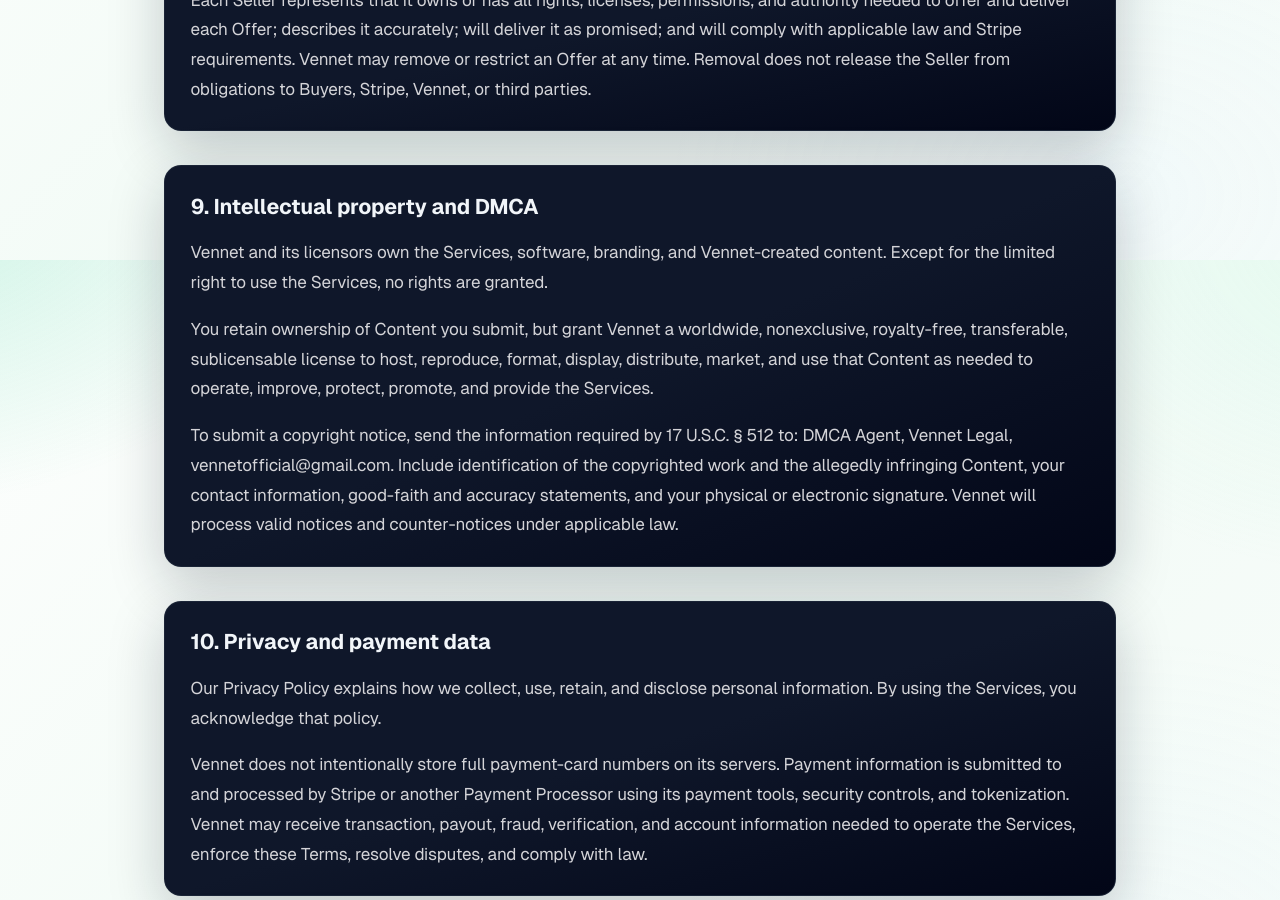
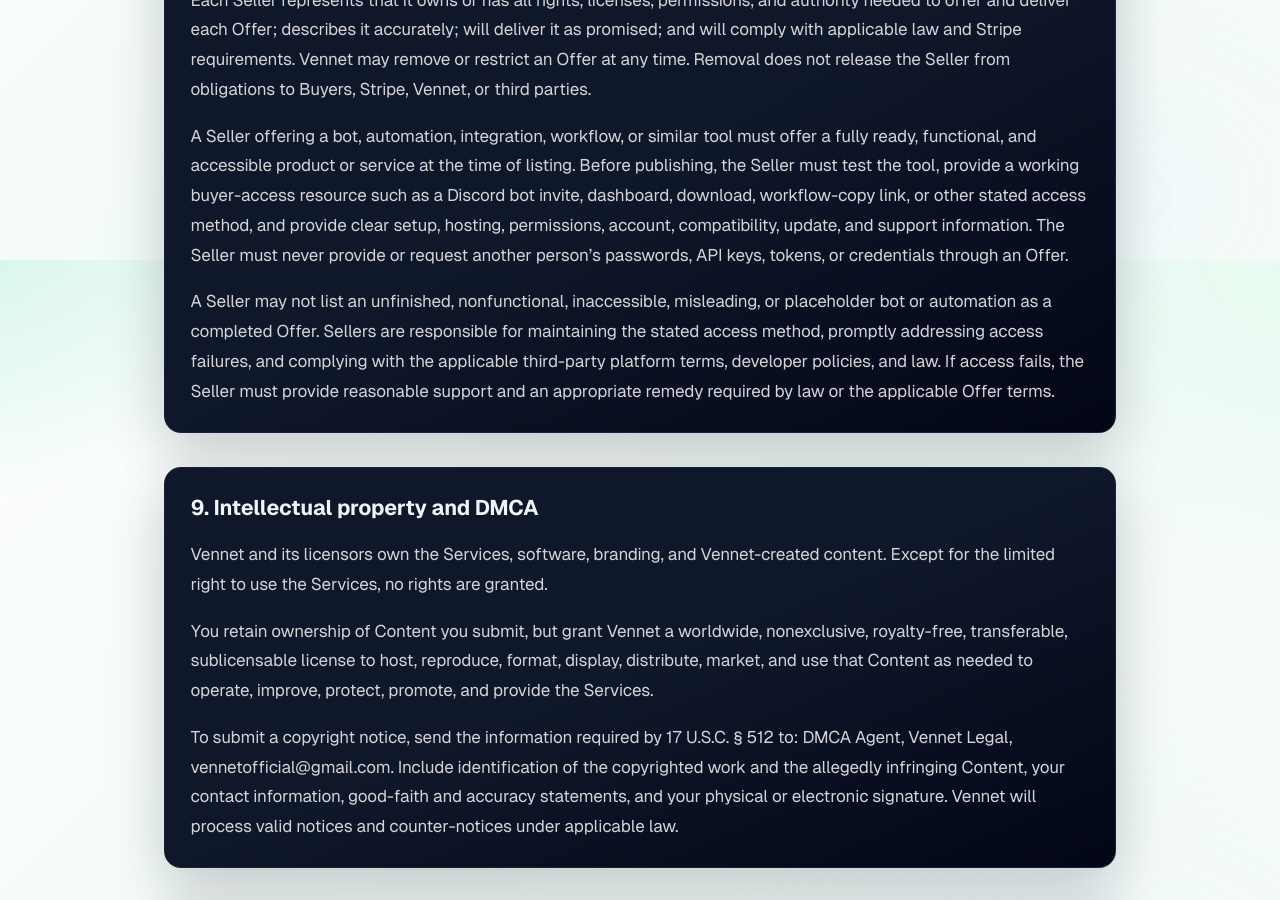
Before and after one commit to MagroOwner/Vennet, a Next.js app: page /terms in a window 1280 px wide. Shown: the part 3740-4640 px from the top of the page. Built offline with nearby package versions, Linux system fonts and the light colour scheme; no server answers; the database is empty.

Commit message:
Set bot and automation seller requirements

```diff
--- a/src/app/terms/page.tsx
+++ b/src/app/terms/page.tsx
@@ -43,6 +43,8 @@ const sections: Array<[string, string[]]> = [
   ]],
   ["8. Seller promises", [
     "Each Seller represents that it owns or has all rights, licenses, permissions, and authority needed to offer and deliver each Offer; describes it accurately; will deliver it as promised; and will comply with applicable law and Stripe requirements. Vennet may remove or restrict an Offer at any time. Removal does not release the Seller from obligations to Buyers, Stripe, Vennet, or third parties.",
+    "A Seller offering a bot, automation, integration, workflow, or similar tool must offer a fully ready, functional, and accessible product or service at the time of listing. Before publishing, the Seller must test the tool, provide a working buyer-access resource such as a Discord bot invite, dashboard, download, workflow-copy link, or other stated access method, and provide clear setup, hosting, permissions, account, compatibility, update, and support information. The Seller must never provide or request another person’s passwords, API keys, tokens, or credentials through an Offer.",
+    "A Seller may not list an unfinished, nonfunctional, inaccessible, misleading, or placeholder bot or automation as a completed Offer. Sellers are responsible for maintaining the stated access method, promptly addressing access failures, and complying with the applicable third-party platform terms, developer policies, and law. If access fails, the Seller must provide reasonable support and an appropriate remedy required by law or the applicable Offer terms.",
   ]],
   ["9. Intellectual property and DMCA", [
     "Vennet and its licensors own the Services, software, branding, and Vennet-created content. Except for the limited right to use the Services, no rights are granted.",
```
